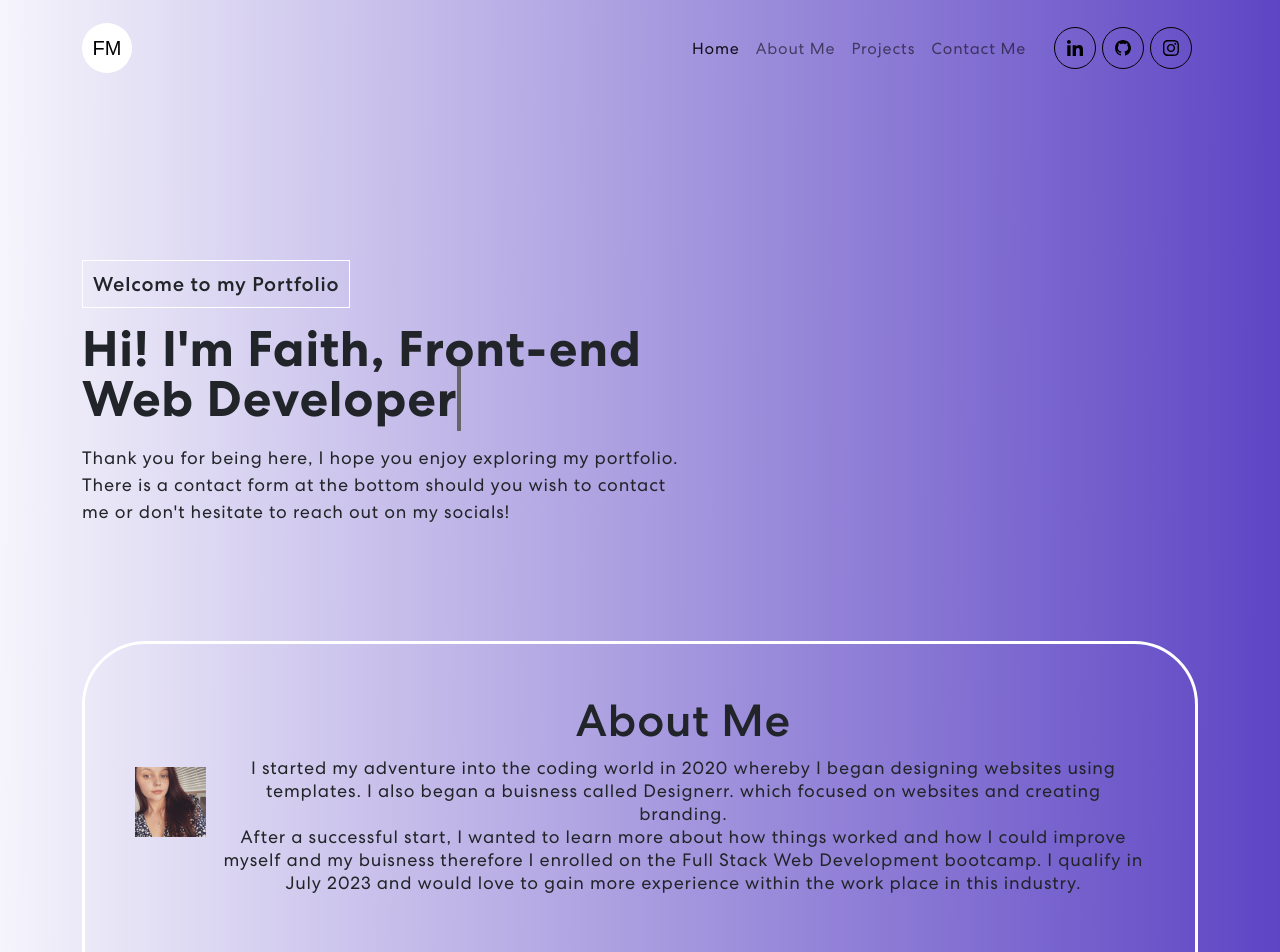
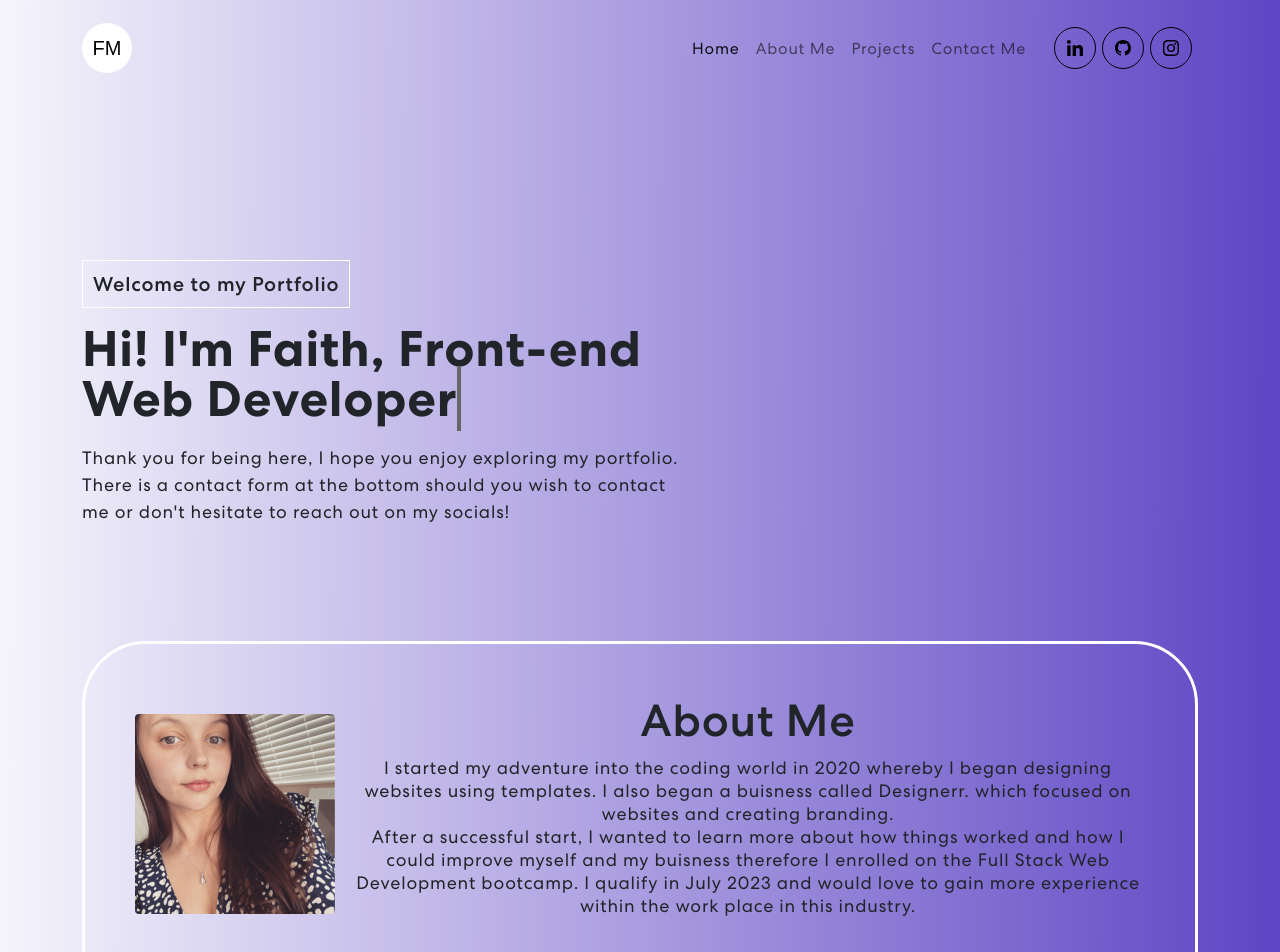
Before and after one commit to FaithsCoding/react-portfolio-version2, a React (Create React App) app: page / in a window 1280 px wide. Shown: the top 952 px of the page. Built offline with nearby package versions, Linux system fonts and the light colour scheme.

Commit message:
updated image in about me

```diff
--- a/src/components/AboutMe.js
+++ b/src/components/AboutMe.js
@@ -4,7 +4,7 @@ import meter3 from "../assets/img/meter3.svg";
 import profilePic from "../assets/img/FMPROFILEPIC.png";
 import Carousel from "react-multi-carousel";
 import "react-multi-carousel/lib/styles.css";
-import { Container, Row, Col } from "react-bootstrap";
+import { Container, Row, Col, Image } from "react-bootstrap";
 
 export const AboutMe = () => {
   const responsive = {
@@ -34,7 +34,12 @@ export const AboutMe = () => {
             <div className="skill-bx wow zoomIn">
               <div className="d-flex align-items-center">
                 <div className="profile-picture">
-                  <img src={profilePic} alt="Profile" className="img-fluid" />
+                  <Image
+                    src={profilePic}
+                    alt="Profile"
+                    rounded
+                    style={{ width: "200px", height: "200px" }}
+                  />
                 </div>
                 <div className="ms-3">
                   <h2>About Me</h2>
```
